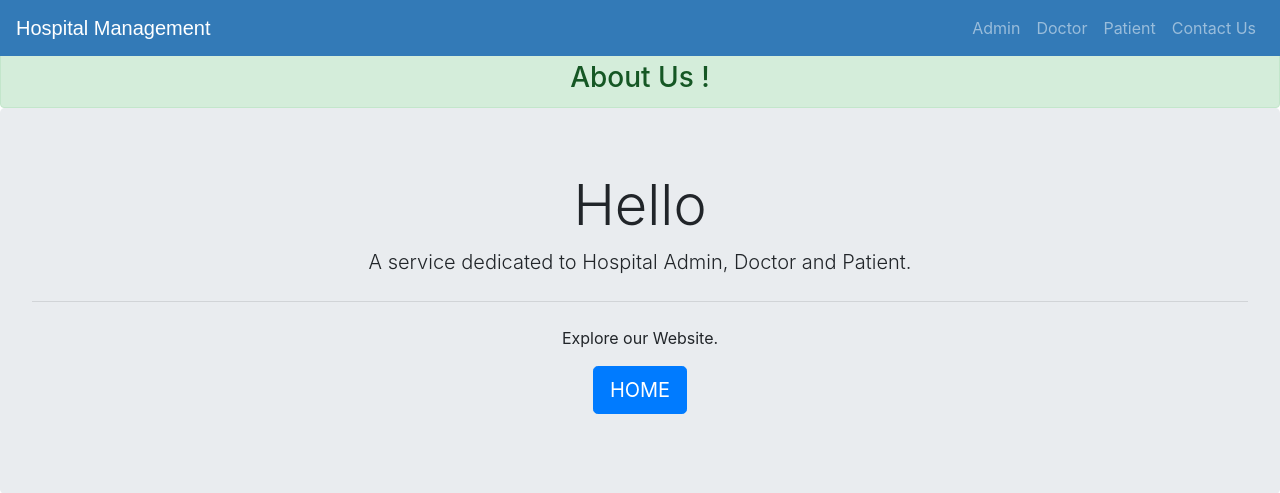
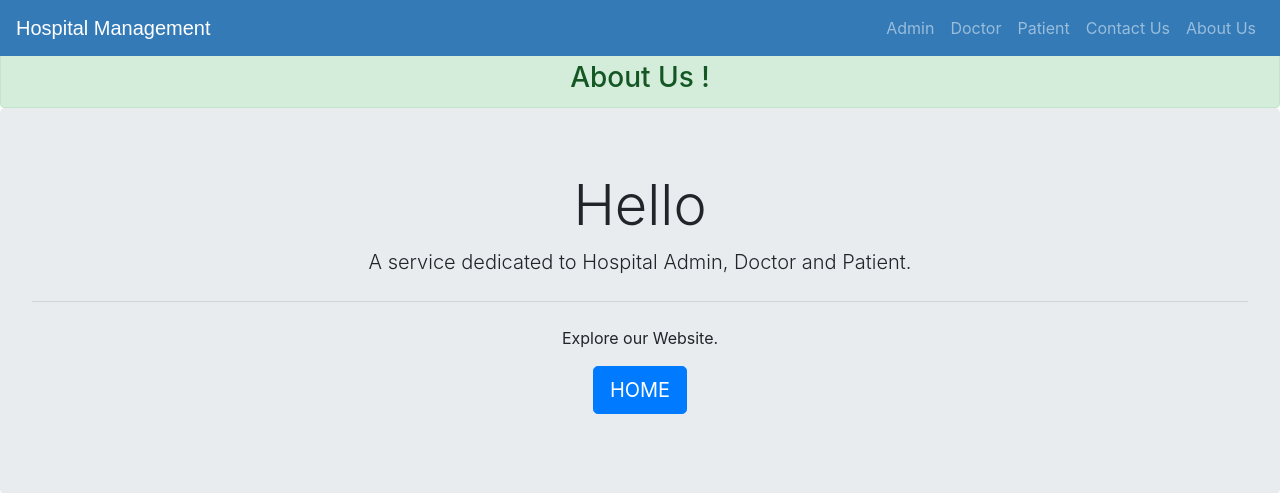
Before and after one commit to Gabibosss/hms, a Django app: page /aboutus in a window 1280 px wide. Shown: the top 493 px of the page. Run offline with Django 3.2, Linux system fonts and the light colour scheme; some libraries are stand-ins or nearby versions.

Commit message:
Update navbar.html

```diff
--- a/templates/hospital/navbar.html
+++ b/templates/hospital/navbar.html
@@ -48,6 +48,7 @@
           <a href="/doctorclick" class="nav-item nav-link">Doctor</a>
           <a href="/patientclick" class="nav-item nav-link">Patient</a>
           <a href="/contactus" class="nav-item nav-link">Contact Us</a>
+          <a href="/aboutus" class="nav-item nav-link">About Us</a>
         </div>
 
       </div>
```
